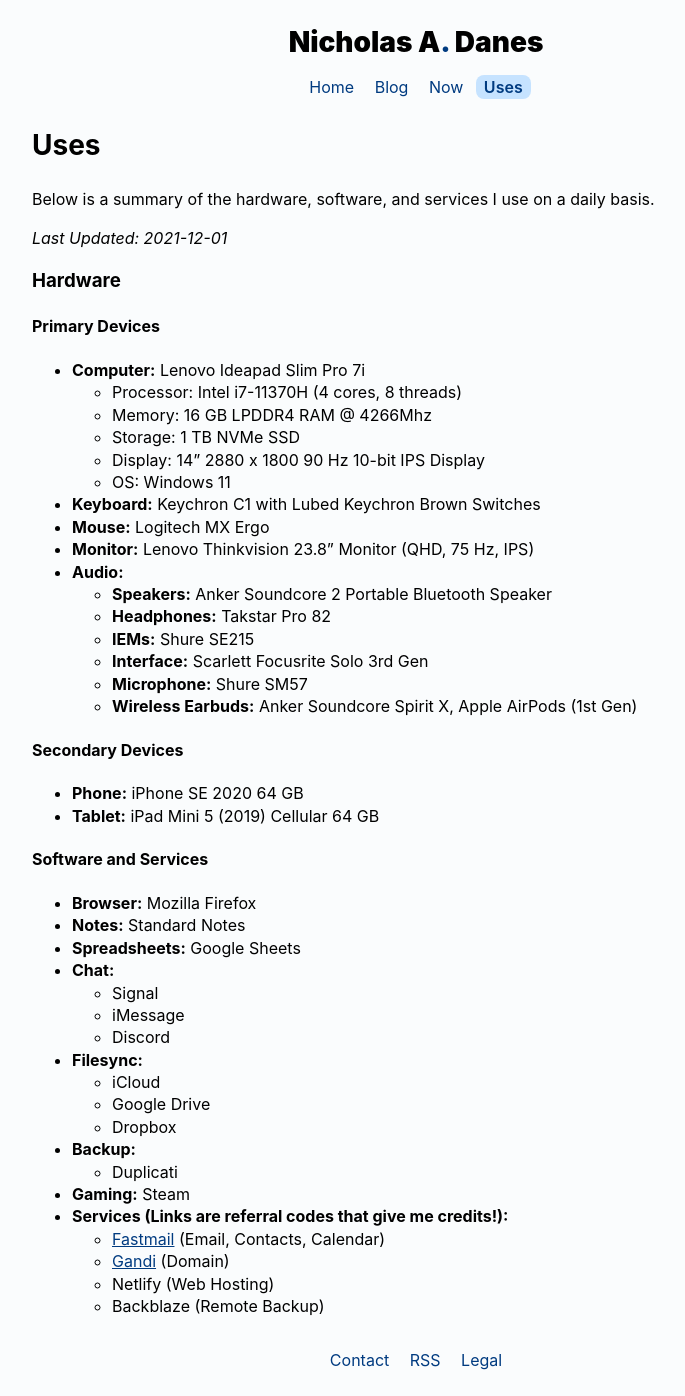
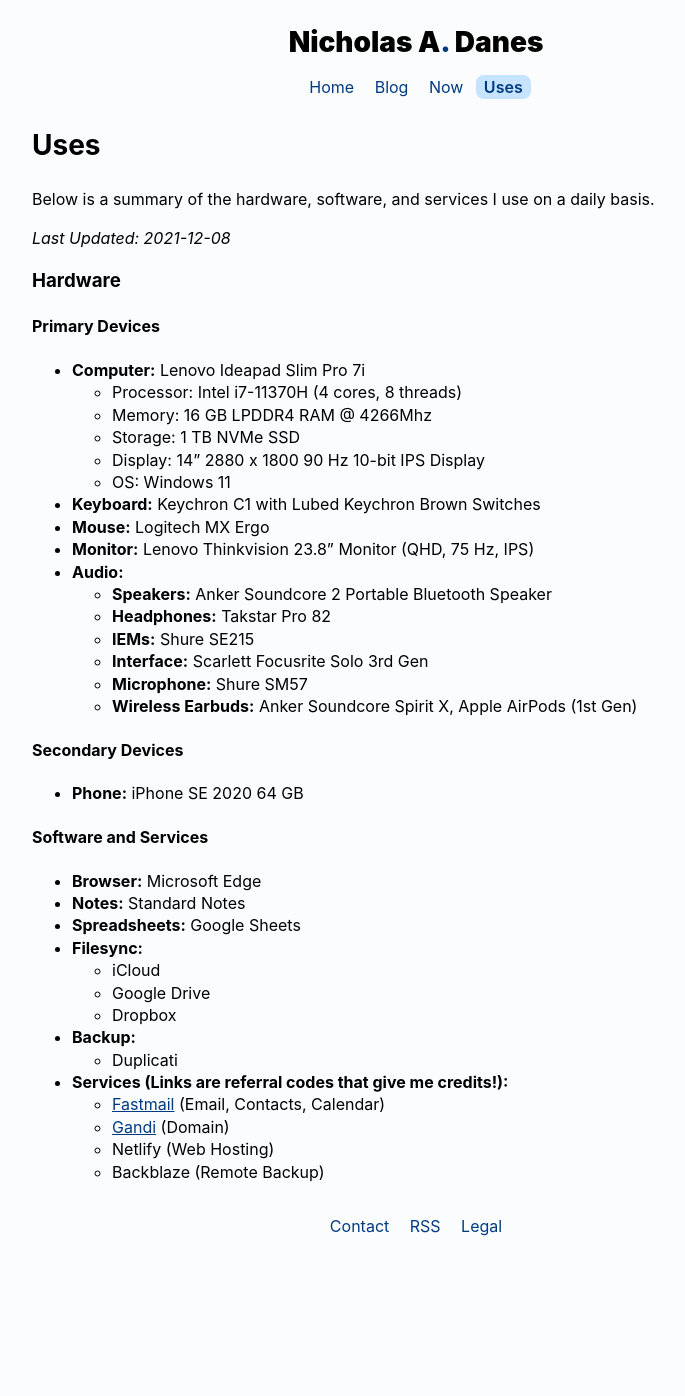
Before and after one commit to danesnick/old_website, a Jekyll site: the page built from uses.markdown, in a window 1280 px wide. Shown: the whole page, without its empty margins (224-909 px from the left). Built offline with Jekyll 4.4.1, drawn with Linux system fonts in a browser that asks for light colours; after the commit the page ends 1261 px from its top, so only the background shows below that.

Commit message:
Updated uses page

```diff
--- a/uses.markdown
+++ b/uses.markdown
@@ -7,7 +7,7 @@
 
 Below is a summary of the hardware, software, and services I use on a daily basis.
 
-*Last Updated: 2021-12-01*
+*Last Updated: 2021-12-08*
 
 ### Hardware
 
@@ -39,24 +39,18 @@
 #### Secondary Devices
 
 * **Phone:** iPhone SE 2020 64 GB
-* **Tablet:** iPad Mini 5 (2019) Cellular 64 GB
 
 #### Software and Services
 
-* **Browser:** Mozilla Firefox
+* **Browser:** Microsoft Edge
 * **Notes:** Standard Notes
 * **Spreadsheets:**  Google Sheets
-* **Chat:**
-	+ Signal
-	+ iMessage
-	+ Discord
 * **Filesync:**
 	+ iCloud
 	+ Google Drive
 	+ Dropbox
 * **Backup:**
 	+ Duplicati
-* **Gaming:** Steam
 * **Services (Links are referral codes that give me credits!):**
 	+ [Fastmail](https://ref.fm/u24999624) (Email, Contacts, Calendar)
 	+ [Gandi](https://gandi.link/f/c862dae1) (Domain)
```
